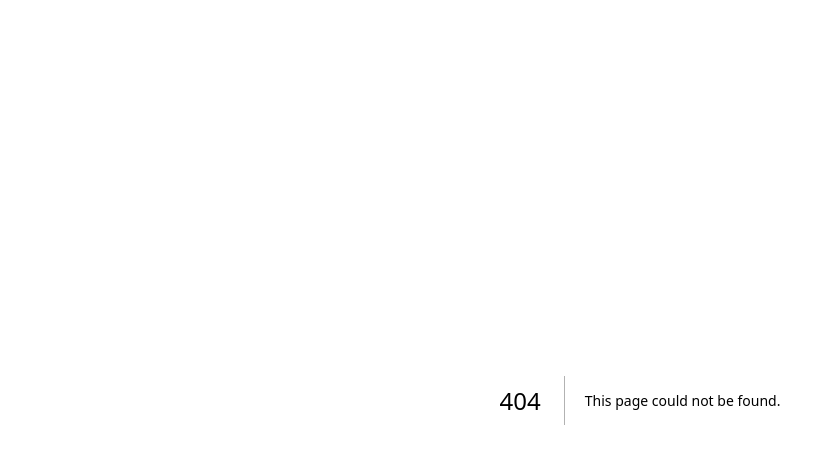
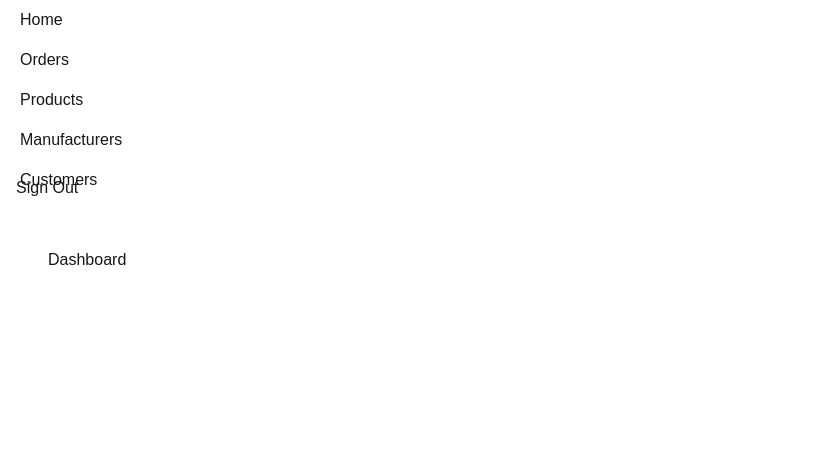
Before and after one commit to michaelma7/hh-tradingcorp, a Next.js app: page /dashboard in a window 1280 px wide. Before the commit this address had no page. Shown: the top 464 px of the page, without its empty margins (0-826 px from the left). Built offline with nearby package versions, Linux system fonts and the light colour scheme.

Commit message:
added routes, created sidebar and dashboard

```diff
--- /dev/null
+++ b/app/dashboard/layout.tsx
@@ -0,0 +1,12 @@
+import Sidebar from '../../components/Sidebar';
+
+export default function Layout({ children }: { children: React.ReactNode }) {
+  return (
+    <div className='flex h-screen flex-col md:flexrow md:overflow-hidden'>
+      <div className='w-full flex-none md:w-64'>
+        <Sidebar />
+      </div>
+      <div className='flex-grow p-6 md:overflow-y-auto md:p-12'>{children}</div>
+    </div>
+  );
+}
--- /dev/null
+++ b/app/dashboard/page.tsx
@@ -0,0 +1,3 @@
+export default async function Home() {
+  return <div>Dashboard</div>;
+}
--- a/app/page.tsx
+++ b/app/page.tsx
@@ -1,103 +1,10 @@
-import Image from "next/image";
-
 export default function Home() {
   return (
-    <div className="grid grid-rows-[20px_1fr_20px] items-center justify-items-center min-h-screen p-8 pb-20 gap-16 sm:p-20 font-[family-name:var(--font-geist-sans)]">
-      <main className="flex flex-col gap-[32px] row-start-2 items-center sm:items-start">
-        <Image
-          className="dark:invert"
-          src="/next.svg"
-          alt="Next.js logo"
-          width={180}
-          height={38}
-          priority
-        />
-        <ol className="list-inside list-decimal text-sm/6 text-center sm:text-left font-[family-name:var(--font-geist-mono)]">
-          <li className="mb-2 tracking-[-.01em]">
-            Get started by editing{" "}
-            <code className="bg-black/[.05] dark:bg-white/[.06] px-1 py-0.5 rounded font-[family-name:var(--font-geist-mono)] font-semibold">
-              app/page.tsx
-            </code>
-            .
-          </li>
-          <li className="tracking-[-.01em]">
-            Save and see your changes instantly.
-          </li>
-        </ol>
-
-        <div className="flex gap-4 items-center flex-col sm:flex-row">
-          <a
-            className="rounded-full border border-solid border-transparent transition-colors flex items-center justify-center bg-foreground text-background gap-2 hover:bg-[#383838] dark:hover:bg-[#ccc] font-medium text-sm sm:text-base h-10 sm:h-12 px-4 sm:px-5 sm:w-auto"
-            href="https://vercel.com/new?utm_source=create-next-app&utm_medium=appdir-template-tw&utm_campaign=create-next-app"
-            target="_blank"
-            rel="noopener noreferrer"
-          >
-            <Image
-              className="dark:invert"
-              src="/vercel.svg"
-              alt="Vercel logomark"
-              width={20}
-              height={20}
-            />
-            Deploy now
-          </a>
-          <a
-            className="rounded-full border border-solid border-black/[.08] dark:border-white/[.145] transition-colors flex items-center justify-center hover:bg-[#f2f2f2] dark:hover:bg-[#1a1a1a] hover:border-transparent font-medium text-sm sm:text-base h-10 sm:h-12 px-4 sm:px-5 w-full sm:w-auto md:w-[158px]"
-            href="https://nextjs.org/docs?utm_source=create-next-app&utm_medium=appdir-template-tw&utm_campaign=create-next-app"
-            target="_blank"
-            rel="noopener noreferrer"
-          >
-            Read our docs
-          </a>
-        </div>
+    <div className='grid grid-rows-[20px_1fr_20px] items-center justify-items-center min-h-screen p-8 pb-20 gap-16 sm:p-20 font-[family-name:var(--font-geist-sans)]'>
+      <main className='flex flex-col gap-[32px] row-start-2 items-center sm:items-start'>
+        <h1>H&H Trading Corp</h1>
+        <button>Sign In</button>
       </main>
-      <footer className="row-start-3 flex gap-[24px] flex-wrap items-center justify-center">
-        <a
-          className="flex items-center gap-2 hover:underline hover:underline-offset-4"
-          href="https://nextjs.org/learn?utm_source=create-next-app&utm_medium=appdir-template-tw&utm_campaign=create-next-app"
-          target="_blank"
-          rel="noopener noreferrer"
-        >
-          <Image
-            aria-hidden
-            src="/file.svg"
-            alt="File icon"
-            width={16}
-            height={16}
-          />
-          Learn
-        </a>
-        <a
-          className="flex items-center gap-2 hover:underline hover:underline-offset-4"
-          href="https://vercel.com/templates?framework=next.js&utm_source=create-next-app&utm_medium=appdir-template-tw&utm_campaign=create-next-app"
-          target="_blank"
-          rel="noopener noreferrer"
-        >
-          <Image
-            aria-hidden
-            src="/window.svg"
-            alt="Window icon"
-            width={16}
-            height={16}
-          />
-          Examples
-        </a>
-        <a
-          className="flex items-center gap-2 hover:underline hover:underline-offset-4"
-          href="https://nextjs.org?utm_source=create-next-app&utm_medium=appdir-template-tw&utm_campaign=create-next-app"
-          target="_blank"
-          rel="noopener noreferrer"
-        >
-          <Image
-            aria-hidden
-            src="/globe.svg"
-            alt="Globe icon"
-            width={16}
-            height={16}
-          />
-          Go to nextjs.org →
-        </a>
-      </footer>
     </div>
   );
 }
--- /dev/null
+++ b/components/Sidebar.tsx
@@ -0,0 +1,43 @@
+'use client';
+
+import { usePathname } from 'next/navigation';
+import Link from 'next/link';
+
+const links = [
+  { route: '/dashboard', name: 'Home' },
+  { route: '/dashboard/orders', name: 'Orders' },
+  { route: '/dashboard/products', name: 'Products' },
+  { route: '/dashboard/manufacturers', name: 'Manufacturers' },
+  { route: '/dashboard/customers', name: 'Customers' },
+];
+
+const isActive = (path: string, route: string) => {
+  if (route === '/dashboard') return path === '/dashboard';
+  else return path.includes(route);
+};
+
+export default function Sidebar() {
+  const path = usePathname();
+  const active = 'bg-primary hover:bg-primary';
+  return (
+    <div className='w-full h-full px-3 relative'>
+      <div>
+        {links.map((link) => (
+          <div className='w-full' key={link.route}>
+            <Link className='' href={link.route}>
+              <div
+                className={`w-full h-full py-2 px-2 hover:bg-content1 rounded-lg
+                    ${isActive(path, link.route) ? active : ''}`}
+              >
+                {link.name}
+              </div>
+            </Link>
+          </div>
+        ))}
+      </div>
+      <div className='absolute bottom-0 w-full left-0 px-4'>
+        <button>Sign Out</button>
+      </div>
+    </div>
+  );
+}
--- a/package.json
+++ b/package.json
@@ -18,7 +18,7 @@
     "drizzle-orm": "^0.41.0",
     "jsonwebtoken": "^9.0.2",
     "lucide-react": "^0.487.0",
-    "next": "15.2.4",
+    "next": "^15.2.4",
     "react": "^19.0.0",
     "react-dom": "^19.0.0",
     "server-only": "^0.0.1",
@@ -26,6 +26,7 @@
   },
   "devDependencies": {
     "@eslint/eslintrc": "^3",
+    "@tailwindcss/forms": "^0.5.10",
     "@tailwindcss/postcss": "^4",
     "@types/bcrypt": "^5.0.2",
     "@types/jsonwebtoken": "^9.0.9",
```
Also changed, not shown: app/(auth)/layout.tsx (added), app/(auth)/signin/page.tsx (added), app/(auth)/signup/page.tsx (added), app/dashboard/customers/page.tsx (added), app/dashboard/manufacturers/page.tsx (added), app/dashboard/orders/page.tsx (added), app/dashboard/products/page.tsx (added), 1 other file (tests, documents, lock files or other folders).
